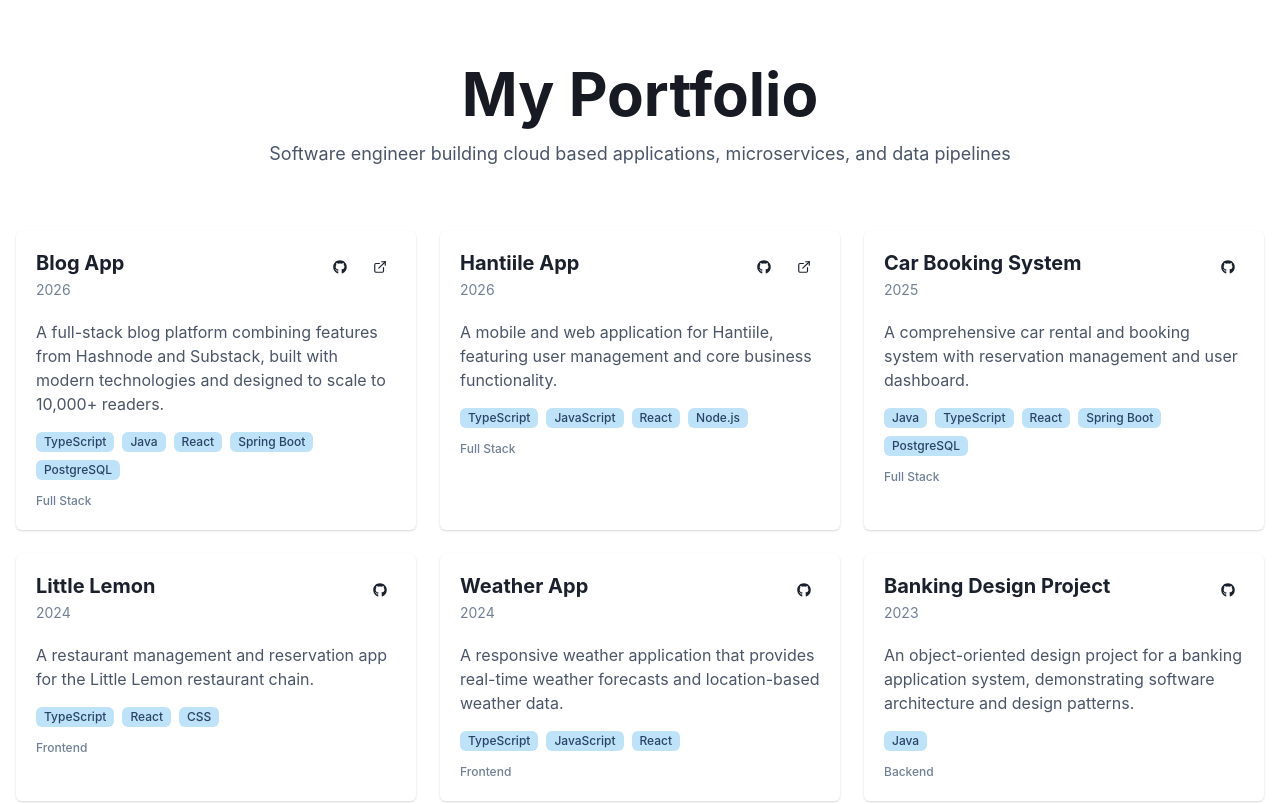
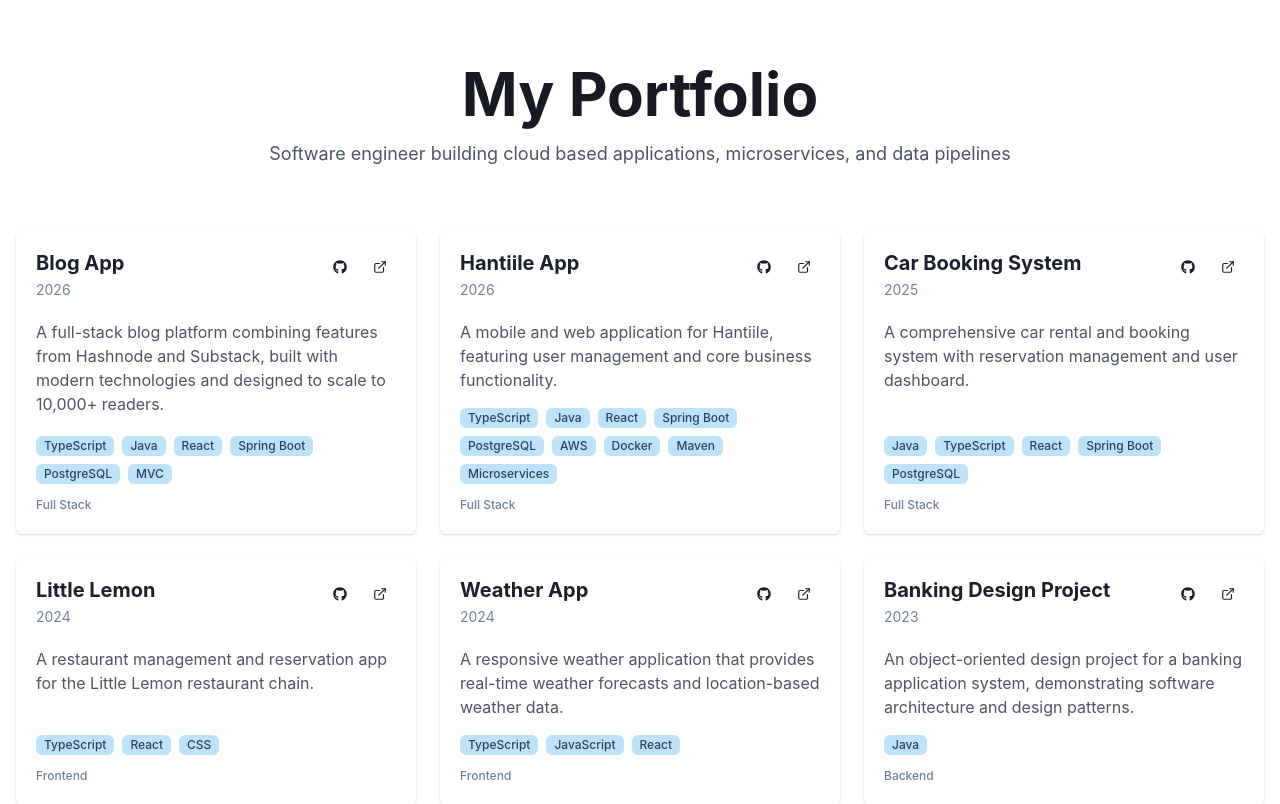
Before and after one commit to iabdinur/portfolio, a React (Vite) app: page / in a window 1280 px wide. Shown: the top 804 px of the page. Built offline with nearby package versions, Linux system fonts and the light colour scheme.

Commit message:
add live URLs and improve card interaction

```diff
--- a/src/App.tsx
+++ b/src/App.tsx
@@ -42,13 +42,14 @@ function App() {
                 </VStack>
               </motion.div>
 
-              <SimpleGrid columns={{ base: 1, md: 2, lg: 3 }} spacing={6}>
+              <SimpleGrid columns={{ base: 1, md: 2, lg: 3 }} spacing={6} minChildWidth="300px">
                 {projects.map((project, index) => (
                   <motion.div
                     key={project.id}
                     initial={{ opacity: 0, y: 20 }}
                     animate={{ opacity: 1, y: 0 }}
                     transition={{ duration: 0.3, delay: index * 0.1 }}
+                    style={{ height: '100%' }}
                   >
                     <ProjectCard project={project} />
                   </motion.div>
--- a/src/components/ProjectCard.tsx
+++ b/src/components/ProjectCard.tsx
@@ -1,4 +1,5 @@
 import {
+  Box,
   Card,
   CardBody,
   CardHeader,
@@ -22,7 +23,28 @@ interface ProjectCardProps {
 const MotionCard = motion(Card)
 
 export default function ProjectCard({ project }: ProjectCardProps) {
+  const handleCardClick = () => {
+    const url = project.liveUrl || project.githubUrl
+    if (url) {
+      window.open(url, '_blank', 'noopener,noreferrer')
+    }
+  }
+
+  const handleIconClick = (e: React.MouseEvent, url: string) => {
+    e.stopPropagation()
+    window.open(url, '_blank', 'noopener,noreferrer')
+  }
+
   return (
+    <Box
+      as="button"
+      onClick={handleCardClick}
+      w="100%"
+      h="100%"
+      textAlign="left"
+      _hover={{ transform: 'translateY(-4px)' }}
+      transition="transform 0.2s"
+    >
       <MotionCard
         initial={{ opacity: 0, y: 20 }}
         whileInView={{ opacity: 1, y: 0 }}
@@ -31,6 +53,8 @@ export default function ProjectCard({ project }: ProjectCardProps) {
         whileHover={{ y: -4 }}
         cursor="pointer"
         h="100%"
+        display="flex"
+        flexDirection="column"
       >
       <CardHeader>
         <Flex justify="space-between" align="start">
@@ -43,10 +67,7 @@ export default function ProjectCard({ project }: ProjectCardProps) {
           <HStack spacing={2}>
             {project.githubUrl && (
               <IconButton
-                as="a"
-                href={project.githubUrl}
-                target="_blank"
-                rel="noopener noreferrer"
+                onClick={(e) => handleIconClick(e, project.githubUrl!)}
                 aria-label={`View ${project.title} on GitHub`}
                 icon={<FaGithub />}
                 variant="ghost"
@@ -55,10 +76,7 @@ export default function ProjectCard({ project }: ProjectCardProps) {
             )}
             {project.liveUrl && (
               <IconButton
-                as="a"
-                href={project.liveUrl}
-                target="_blank"
-                rel="noopener noreferrer"
+                onClick={(e) => handleIconClick(e, project.liveUrl!)}
                 aria-label={`Visit ${project.title} live site`}
                 icon={<ExternalLinkIcon />}
                 variant="ghost"
@@ -68,8 +86,8 @@ export default function ProjectCard({ project }: ProjectCardProps) {
           </HStack>
         </Flex>
       </CardHeader>
-      <CardBody pt={0}>
-        <Text mb={4} color="gray.600" _dark={{ color: 'gray.300' }}>
+      <CardBody pt={0} flex="1" display="flex" flexDirection="column">
+        <Text mb={4} color="gray.600" _dark={{ color: 'gray.300' }} flex="1">
           {project.description}
         </Text>
         <HStack flexWrap="wrap" gap={2} mb={3}>
@@ -79,10 +97,11 @@ export default function ProjectCard({ project }: ProjectCardProps) {
             </Tag>
           ))}
         </HStack>
-        <Text fontSize="xs" color="gray.500" fontWeight="medium">
+        <Text fontSize="xs" color="gray.500" fontWeight="medium" mt="auto">
           {project.category}
         </Text>
       </CardBody>
     </MotionCard>
+    </Box>
   )
 }
--- a/src/lib/projects.ts
+++ b/src/lib/projects.ts
@@ -16,7 +16,7 @@ export const projects: Project[] = [
     title: 'Blog App',
     description: 'A full-stack blog platform combining features from Hashnode and Substack, built with modern technologies and designed to scale to 10,000+ readers.',
     period: '2026',
-    technologies: ['TypeScript', 'Java', 'React', 'Spring Boot', 'PostgreSQL'],
+    technologies: ['TypeScript', 'Java', 'React', 'Spring Boot', 'PostgreSQL', 'MVC'],
     category: 'Full Stack',
     githubUrl: 'https://github.com/iabdinur/blog',
     liveUrl: 'https://blog.iabdinur.com',
@@ -26,7 +26,7 @@ export const projects: Project[] = [
     title: 'Hantiile App',
     description: 'A mobile and web application for Hantiile, featuring user management and core business functionality.',
     period: '2026',
-    technologies: ['TypeScript', 'JavaScript', 'React', 'Node.js'],
+    technologies: ['TypeScript', 'Java', 'React', 'Spring Boot', 'PostgreSQL', 'AWS', 'Docker', 'Maven', 'Microservices'],
     category: 'Full Stack',
     githubUrl: 'https://github.com/iabdinur/hantiile',
     liveUrl: 'https://hantiile.com',
@@ -39,6 +39,7 @@ export const projects: Project[] = [
     technologies: ['Java', 'TypeScript', 'React', 'Spring Boot', 'PostgreSQL'],
     category: 'Full Stack',
     githubUrl: 'https://github.com/iabdinur/car-booking-system',
+    liveUrl: 'https://booking.iabdinur.com',
   },
   {
     id: 'littlelemon',
@@ -48,6 +49,7 @@ export const projects: Project[] = [
     technologies: ['TypeScript', 'React', 'CSS'],
     category: 'Frontend',
     githubUrl: 'https://github.com/iabdinur/littlelemon',
+    liveUrl: 'https://littlelemon.iabdinur.com',
   },
   {
     id: 'weather-app',
@@ -57,6 +59,7 @@ export const projects: Project[] = [
     technologies: ['TypeScript', 'JavaScript', 'React'],
     category: 'Frontend',
     githubUrl: 'https://github.com/iabdinur/weather-app',
+    liveUrl: 'https://weather.iabdinur.com',
   },
   {
     id: 'banking-design',
@@ -66,5 +69,6 @@ export const projects: Project[] = [
     technologies: ['Java'],
     category: 'Backend',
     githubUrl: 'https://github.com/iabdinur/bank-design-project',
+    liveUrl: 'https://banking.iabdinur.com',
   },
 ]
```
Lines whose indentation alone changed are shown as unchanged.
